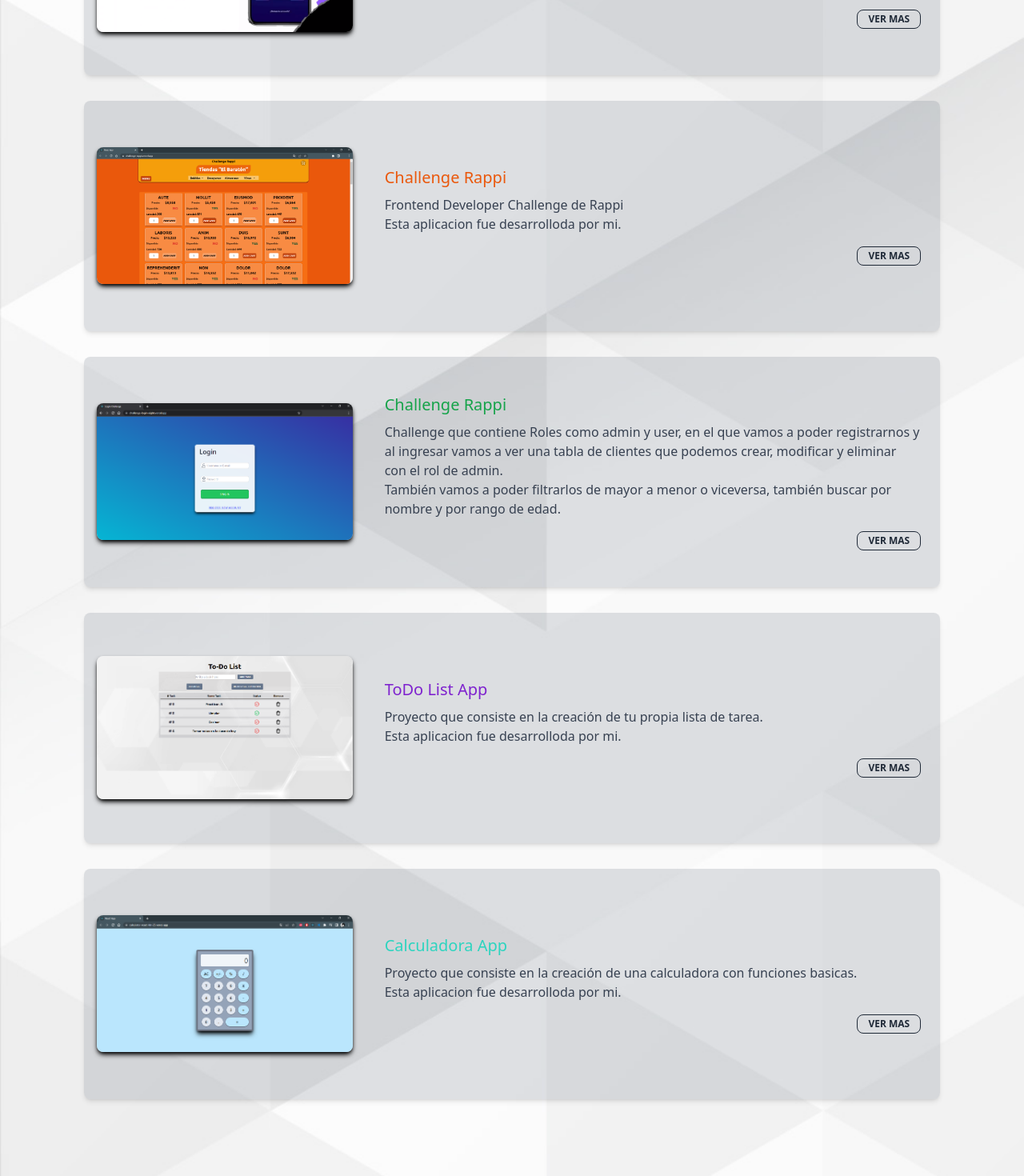
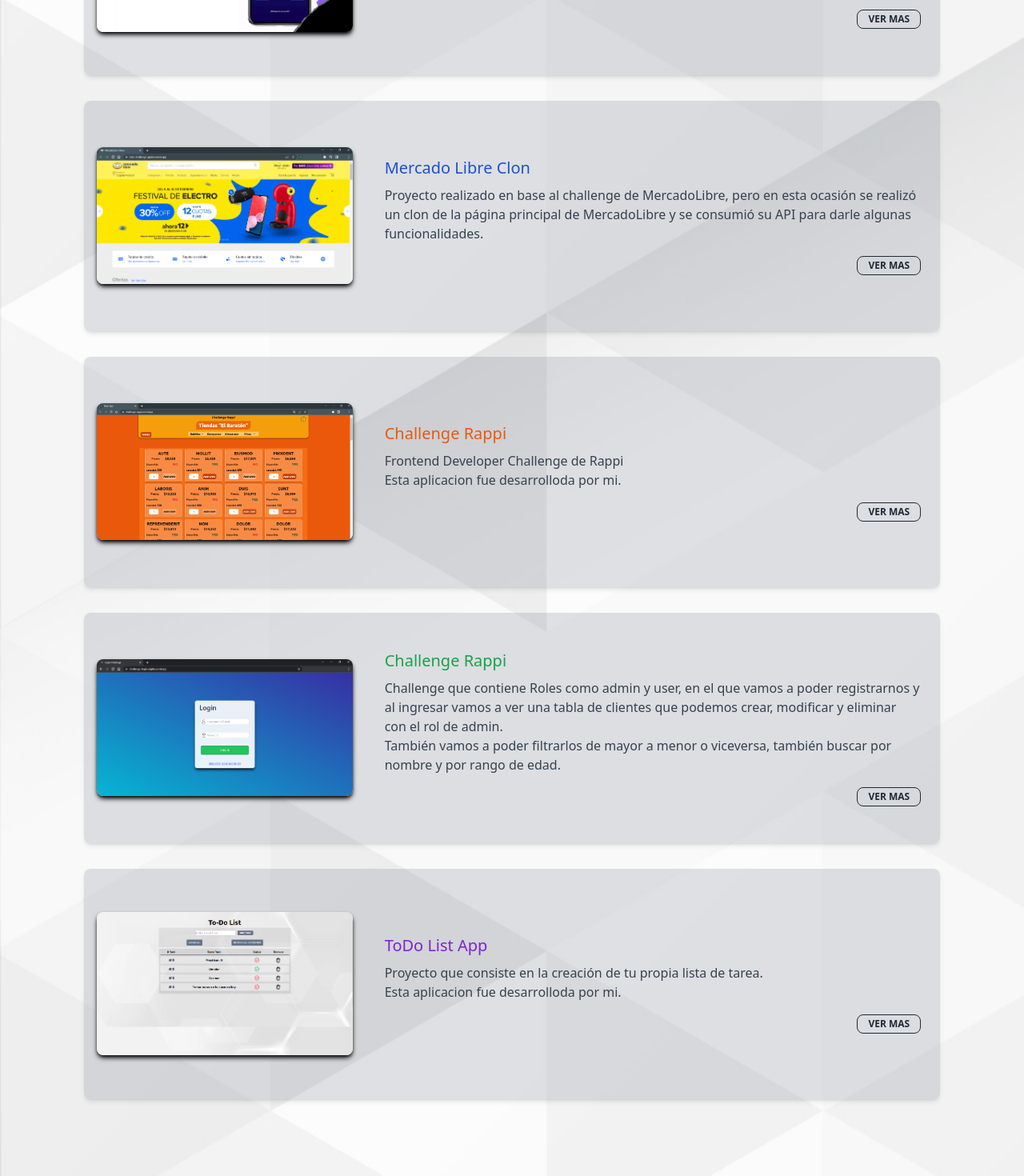
Before and after one commit to FdR-23/Portfolio, a React (Create React App) app: page / in a window 1280 px wide. Shown: the part 3360-4830 px from the top of the page at 80% size. Built offline with nearby package versions, Linux system fonts and the light colour scheme.

Commit message:
add new proyect

```diff
--- a/src/Language/es/global.json
+++ b/src/Language/es/global.json
@@ -34,6 +34,10 @@
         "bnb_code_front": "Codigo-Frontend",
         "bnb_code_back": "Codigo-Backend",
 
+        "MeliCLoneIntro": "Proyecto realizado en base al challenge de MercadoLibre, pero en esta ocasión se realizó un clon de la página principal de MercadoLibre y se consumió su API para darle algunas funcionalidades.",
+        "MeliCLone2": "",
+        "modalMeliCLone":"Las funciones principales de la aplicación son, la búsqueda de artículos con vista de los resultados y también filtrado, detalles de articulo mostrando también preguntas hechas por los usuarios.",
+
         "ChallengeRappi": "Frontend Developer Challenge de Rappi",
         "ChallengeRappi2": "Esta aplicacion fue desarrolloda por mi.",
         "modalChallengeRappi":"Frontend Developer Challenge de Rappi se pedían algunos requerimientos para un e-commerce como, menú con subniveles, filtrar y ordenar productos por precio, cantidad y disponibilidad, crear un carrito y que los productos queden en el carrito si el usuario cierra la página, etc. Todos los requerimientos están en el readme de Github.",
@@ -44,11 +48,8 @@
 
         "ToDoListIntro": "Proyecto que consiste en la creación de tu propia lista de tarea.",
         "ToDoListIntro2": "Esta aplicacion fue desarrolloda por mi.",
-        "modalTodoList":"App que sirve para crear tu lista de tareas, en el cual podremos agregarlas y una vez que la hemos completado, podemos cambiar su status y eliminarla, también se puede eliminar un conjunto de tareas completadas o bien limpiar toda la lista sin que se haya completado las tareas.",
+        "modalTodoList":"App que sirve para crear tu lista de tareas, en el cual podremos agregarlas y una vez que la hemos completado, podemos cambiar su status y eliminarla, también se puede eliminar un conjunto de tareas completadas o bien limpiar toda la lista sin que se haya completado las tareas."
 
-        "CalcIntro": "Proyecto que consiste en la creación de una calculadora con funciones basicas.",
-        "CalcIntro2": "Esta aplicacion fue desarrolloda por mi.",
-        "modalCalc":"Proyecto que consiste en la creación de una calculadora con funciones basicas."
     },
     "contact" :{
         "title":"Contacto"
--- a/src/components/Proyects.jsx
+++ b/src/components/Proyects.jsx
@@ -3,9 +3,9 @@ import WeatherApp_img from '../img/proyects/WeatherApp.png'
 import PokemonApp_img from '../img/proyects/PiPokemon.png'
 import HenryBank from '../img/proyects/HenryBank1.png'
 import ToDoList from '../img/proyects/ToDoList.png'
-import CalcReact from '../img/proyects/CalcReact.png'
 import ChallengeRappi from '../img/proyects/ChallengeRappi.png'
 import ChallengeLogin from '../img/proyects/LoginChallenge.png'
+import MeliClone from '../img/proyects/Meli_clone.png'
 
 
 import css from '../assets/Skills_svg/css.svg'
@@ -238,6 +238,67 @@ function Proyects() {
             </div>
 
           </div>
+  {/* MELI CLONE REACT */}
+  <div data-aos="zoom-in-right" data-aos-duration="1000"
+            className="m-4 flex flex-col md:flex-row rounded-lg items-center
+           bg-gray-500/20 dark:bg-transparent dark:md:hover:shadow-white/20 md:w-11/12 md:h-72 md:hover:shadow-lg shadow-md">
+            <img className=" rounded-t-lg object-fit  md:shadow-md md:shadow-black
+            md:m-4 md:h-auto md:w-80  md:rounded-lg
+            dark:md:shadow-md dark:md:shadow-white/50"
+              src={MeliClone} alt="MeliClone_img" />
+
+            <div data-aos="fade-up" data-aos-duration="2000"
+              className="p-6 flex flex-col flex-growjustify-start w-full">
+              <h3 className="text-xl font-medium mb-2
+               text-blue-700   dark:text-shadow-titledark">Mercado Libre Clon</h3>
+              <p className="text-gray-700 text-base mb-4
+              dark:text-white">{t('projects.MeliCLoneIntro')}<br />
+                {t('projects.MeliCLone2')}
+              </p>
+
+              <div className='flex flex-row justify-end'>
+                <label htmlFor="my7-modal" className="btn btn-outline btn-xs w-20
+                  dark:hover:bg-black/30  dark:shadow-inner dark:shadow-white dark:text-white
+                  dark:hover:shadow-sm dark:hover:shadow-white">{t('projects.bnb_vermas')}</label>
+              </div>
+            </div>
+          </div>
+          <input type="checkbox" id="my7-modal" className="modal-toggle" />
+          <div className="modal">
+            <div className="modal-box dark:bg-gray-700 dark:text-white">
+              <label htmlFor="my7-modal" className="btn btn-xs btn-circle  hover:bg-white absolute right-2 top-2">
+                <svg xmlns="http://www.w3.org/2000/svg" version="1.1" viewBox="0 0 512 512" enableBackground="new 0 0 512 512">
+                  <path d="M256,0C114.844,0,0,114.844,0,256s114.844,256,256,256s256-114.844,256-256S397.156,0,256,0z M358.625,313.375  c12.5,12.492,12.5,32.758,0,45.25C352.383,364.875,344.188,368,336,368s-16.383-3.125-22.625-9.375L256,301.25l-57.375,57.375  C192.383,364.875,184.188,368,176,368s-16.383-3.125-22.625-9.375c-12.5-12.492-12.5-32.758,0-45.25L210.75,256l-57.375-57.375  c-12.5-12.492-12.5-32.758,0-45.25c12.484-12.5,32.766-12.5,45.25,0L256,210.75l57.375-57.375c12.484-12.5,32.766-12.5,45.25,0  c12.5,12.492,12.5,32.758,0,45.25L301.25,256L358.625,313.375z" />
+                </svg>
+              </label>
+              <h3 className="font-semibold text-xl">Calculadora App</h3>
+              <p className="py-4">{t('projects.modalMeliCLone')}
+              </p>
+              <h3 className="font-bold text-lg">{t('projects.modal_tecnologia')}</h3>
+              <div className='flex flex-row flex-wrap justify-center'>
+                <img className='w-8 m-1 mx-2' src={js} alt="html" />
+                <img className='w-8 m-1 mx-2' src={css} alt="html" />
+                <img className='w-8 m-1 mx-2' src={html} alt="html" />
+                <img className='w-8 m-1 mx-2' src={react} alt="nextjs" />
+                <img className='w-8 m-1 mx-2' src={tailwind} alt="css" />
+              </div>
+              <div className="modal-action">
+                <label className="shadow-white shadow-inner btn btn-sm dark:bg-white/10 dark:hover:shadow-md dark:hover:shadow-white"><a
+                  className='flex flex-row justify-center items-center' target='_black' href="https://meli-challenge-green.vercel.app/" rel="noopener noreferrer" >
+                  <svg className=" mr-2 fill-white" xmlns="http://www.w3.org/2000/svg" width="18px" height="18px" viewBox="0 0 16 16">
+                    <path fillRule="evenodd" d="M5,2 C5.55228,2 6,2.44772 6,3 C6,3.55228 5.55228,4 5,4 L4,4 L4,12 L12,12 L12,11 C12,10.4477 12.4477,10 13,10 C13.5523,10 14,10.4477 14,11 L14,12 C14,13.1046 13.1046,14 12,14 L4,14 C2.89543,14 2,13.1046 2,12 L2,4 C2,2.89543 2.89543,2 4,2 L5,2 Z M15,1 L15,5.99814453 C15,6.55043453 14.5523,6.99814453 14,6.99814453 C13.4477,6.99814453 13,6.55043453 13,5.99814453 L13,4.41419 L8.71571,8.69846 C8.32519,9.08899 7.69202,9.08899 7.3015,8.69846 C6.91097,8.30794 6.91097,7.67477 7.3015,7.28425 L11.5858,3 L9.99619141,3 C9.44391141,3 8.99619141,2.55228 8.99619141,2 C8.99619141,1.44772 9.44391141,1 9.99619141,1 L15,1 Z" />
+                  </svg>
+                  Deploy</a></label>
+                <label className="shadow-white shadow-inner btn btn-sm dark:bg-white/10 dark:hover:shadow-md dark:hover:shadow-white"><a
+                  className='flex flex-row justify-center items-center ' target='_black' href="https://github.com/FdR-23/Clon-Meli" rel="noopener noreferrer" >
+                  <svg className=" mr-2 fill-white" xmlns="http://www.w3.org/2000/svg" width="20"
+                    shapeRendering="geometricPrecision" textRendering="geometricPrecision"
+                    imageRendering="optimizeQuality" fillRule="evenodd" clipRule="evenodd"
+                    viewBox="0 0 640 640"><path d="M319.988 7.973C143.293 7.973 0 151.242 0 327.96c0 141.392 91.678 261.298 218.826 303.63 16.004 2.964 21.886-6.957 21.886-15.414 0-7.63-.319-32.835-.449-59.552-89.032 19.359-107.8-37.772-107.8-37.772-14.552-36.993-35.529-46.831-35.529-46.831-29.032-19.879 2.209-19.442 2.209-19.442 32.126 2.245 49.04 32.954 49.04 32.954 28.56 48.922 74.883 34.76 93.131 26.598 2.882-20.681 11.15-34.807 20.315-42.803-71.08-8.067-145.797-35.516-145.797-158.14 0-34.926 12.52-63.485 32.965-85.88-3.33-8.078-14.291-40.606 3.083-84.674 0 0 26.87-8.61 88.029 32.8 25.512-7.075 52.878-10.642 80.056-10.76 27.2.118 54.614 3.673 80.162 10.76 61.076-41.386 87.922-32.8 87.922-32.8 17.398 44.08 6.485 76.631 3.154 84.675 20.516 22.394 32.93 50.953 32.93 85.879 0 122.907-74.883 149.93-146.117 157.856 11.481 9.921 21.733 29.398 21.733 59.233 0 42.792-.366 77.28-.366 87.804 0 8.516 5.764 18.473 21.992 15.354 127.076-42.354 218.637-162.274 218.637-303.582 0-176.695-143.269-319.988-320-319.988l-.023.107z" /></svg>
+                  {t('projects.bnb_codigo')}</a></label>
+              </div>
+            </div>
+          </div>
 
           {/* CHALLENGE RAPPI */}
           <div data-aos="zoom-in-right" data-aos-duration="1000"
@@ -427,65 +488,7 @@ function Proyects() {
             </div>
           </div>
 
-          {/* CALC REACT */}
-          <div data-aos="zoom-in-right" data-aos-duration="1000"
-            className="m-4 flex flex-col md:flex-row rounded-lg items-center
-           bg-gray-500/20 dark:bg-transparent dark:md:hover:shadow-white/20 md:w-11/12 md:h-72 md:hover:shadow-lg shadow-md">
-            <img className=" rounded-t-lg object-fit  md:shadow-md md:shadow-black
-            md:m-4 md:h-auto md:w-80  md:rounded-lg
-            dark:md:shadow-md dark:md:shadow-white/50"
-              src={CalcReact} alt="CalcReact_img" />
 
-            <div data-aos="fade-up" data-aos-duration="2000"
-              className="p-6 flex flex-col flex-growjustify-start w-full">
-              <h3 className="text-xl font-medium mb-2
-               text-teal-400 dark:text-shadow-titledark">Calculadora App</h3>
-              <p className="text-gray-700 text-base mb-4
-              dark:text-white">{t('projects.CalcIntro')}<br />
-                {t('projects.CalcIntro2')}
-              </p>
-
-              <div className='flex flex-row justify-end'>
-                <label htmlFor="my7-modal" className="btn btn-outline btn-xs w-20
-                  dark:hover:bg-black/30  dark:shadow-inner dark:shadow-white dark:text-white
-                  dark:hover:shadow-sm dark:hover:shadow-white">{t('projects.bnb_vermas')}</label>
-              </div>
-            </div>
-          </div>
-          <input type="checkbox" id="my7-modal" className="modal-toggle" />
-          <div className="modal">
-            <div className="modal-box dark:bg-gray-700 dark:text-white">
-              <label htmlFor="my7-modal" className="btn btn-xs btn-circle  hover:bg-white absolute right-2 top-2">
-                <svg xmlns="http://www.w3.org/2000/svg" version="1.1" viewBox="0 0 512 512" enableBackground="new 0 0 512 512">
-                  <path d="M256,0C114.844,0,0,114.844,0,256s114.844,256,256,256s256-114.844,256-256S397.156,0,256,0z M358.625,313.375  c12.5,12.492,12.5,32.758,0,45.25C352.383,364.875,344.188,368,336,368s-16.383-3.125-22.625-9.375L256,301.25l-57.375,57.375  C192.383,364.875,184.188,368,176,368s-16.383-3.125-22.625-9.375c-12.5-12.492-12.5-32.758,0-45.25L210.75,256l-57.375-57.375  c-12.5-12.492-12.5-32.758,0-45.25c12.484-12.5,32.766-12.5,45.25,0L256,210.75l57.375-57.375c12.484-12.5,32.766-12.5,45.25,0  c12.5,12.492,12.5,32.758,0,45.25L301.25,256L358.625,313.375z" />
-                </svg>
-              </label>
-              <h3 className="font-semibold text-xl">Calculadora App</h3>
-              <p className="py-4">{t('projects.modalCalc')}
-              </p>
-              <h3 className="font-bold text-lg">{t('projects.modal_tecnologia')}</h3>
-              <div className='flex flex-row flex-wrap justify-center'>
-                <img className='w-8 m-1 mx-2' src={html} alt="html" />
-                <img className='w-8 m-1 mx-2' src={tailwind} alt="css" />
-                <img className='w-8 m-1 mx-2' src={react} alt="nextjs" />
-              </div>
-              <div className="modal-action">
-                <label className="shadow-white shadow-inner btn btn-sm dark:bg-white/10 dark:hover:shadow-md dark:hover:shadow-white"><a
-                  className='flex flex-row justify-center items-center' target='_black' href="https://calculator-react-git-main-fdr-23.vercel.app/" rel="noopener noreferrer" >
-                  <svg className=" mr-2 fill-white" xmlns="http://www.w3.org/2000/svg" width="18px" height="18px" viewBox="0 0 16 16">
-                    <path fillRule="evenodd" d="M5,2 C5.55228,2 6,2.44772 6,3 C6,3.55228 5.55228,4 5,4 L4,4 L4,12 L12,12 L12,11 C12,10.4477 12.4477,10 13,10 C13.5523,10 14,10.4477 14,11 L14,12 C14,13.1046 13.1046,14 12,14 L4,14 C2.89543,14 2,13.1046 2,12 L2,4 C2,2.89543 2.89543,2 4,2 L5,2 Z M15,1 L15,5.99814453 C15,6.55043453 14.5523,6.99814453 14,6.99814453 C13.4477,6.99814453 13,6.55043453 13,5.99814453 L13,4.41419 L8.71571,8.69846 C8.32519,9.08899 7.69202,9.08899 7.3015,8.69846 C6.91097,8.30794 6.91097,7.67477 7.3015,7.28425 L11.5858,3 L9.99619141,3 C9.44391141,3 8.99619141,2.55228 8.99619141,2 C8.99619141,1.44772 9.44391141,1 9.99619141,1 L15,1 Z" />
-                  </svg>
-                  Deploy</a></label>
-                <label className="shadow-white shadow-inner btn btn-sm dark:bg-white/10 dark:hover:shadow-md dark:hover:shadow-white"><a
-                  className='flex flex-row justify-center items-center ' target='_black' href="https://github.com/FdR-23/Calculator-React/" rel="noopener noreferrer" >
-                  <svg className=" mr-2 fill-white" xmlns="http://www.w3.org/2000/svg" width="20"
-                    shapeRendering="geometricPrecision" textRendering="geometricPrecision"
-                    imageRendering="optimizeQuality" fillRule="evenodd" clipRule="evenodd"
-                    viewBox="0 0 640 640"><path d="M319.988 7.973C143.293 7.973 0 151.242 0 327.96c0 141.392 91.678 261.298 218.826 303.63 16.004 2.964 21.886-6.957 21.886-15.414 0-7.63-.319-32.835-.449-59.552-89.032 19.359-107.8-37.772-107.8-37.772-14.552-36.993-35.529-46.831-35.529-46.831-29.032-19.879 2.209-19.442 2.209-19.442 32.126 2.245 49.04 32.954 49.04 32.954 28.56 48.922 74.883 34.76 93.131 26.598 2.882-20.681 11.15-34.807 20.315-42.803-71.08-8.067-145.797-35.516-145.797-158.14 0-34.926 12.52-63.485 32.965-85.88-3.33-8.078-14.291-40.606 3.083-84.674 0 0 26.87-8.61 88.029 32.8 25.512-7.075 52.878-10.642 80.056-10.76 27.2.118 54.614 3.673 80.162 10.76 61.076-41.386 87.922-32.8 87.922-32.8 17.398 44.08 6.485 76.631 3.154 84.675 20.516 22.394 32.93 50.953 32.93 85.879 0 122.907-74.883 149.93-146.117 157.856 11.481 9.921 21.733 29.398 21.733 59.233 0 42.792-.366 77.28-.366 87.804 0 8.516 5.764 18.473 21.992 15.354 127.076-42.354 218.637-162.274 218.637-303.582 0-176.695-143.269-319.988-320-319.988l-.023.107z" /></svg>
-                  {t('projects.bnb_codigo')}</a></label>
-              </div>
-            </div>
-          </div>
 
 
 
```
Also changed, not shown: src/Language/en/global.json (+5 -4 lines), src/img/proyects/Meli_clone.png (added).
